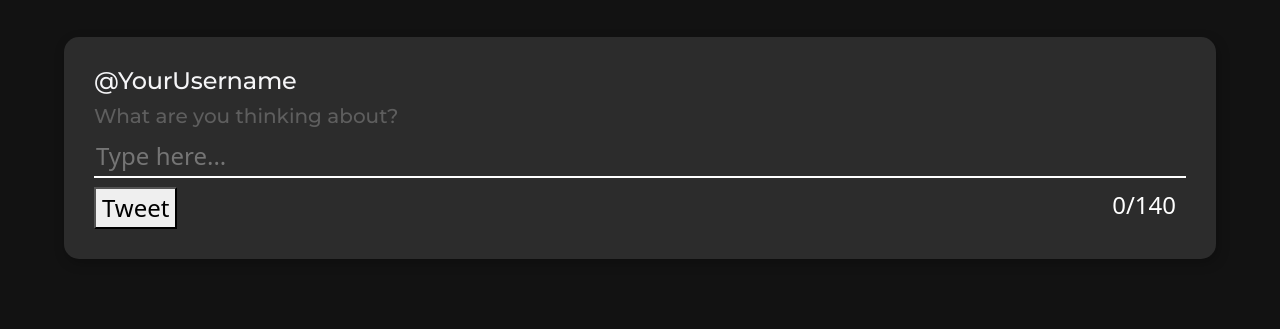
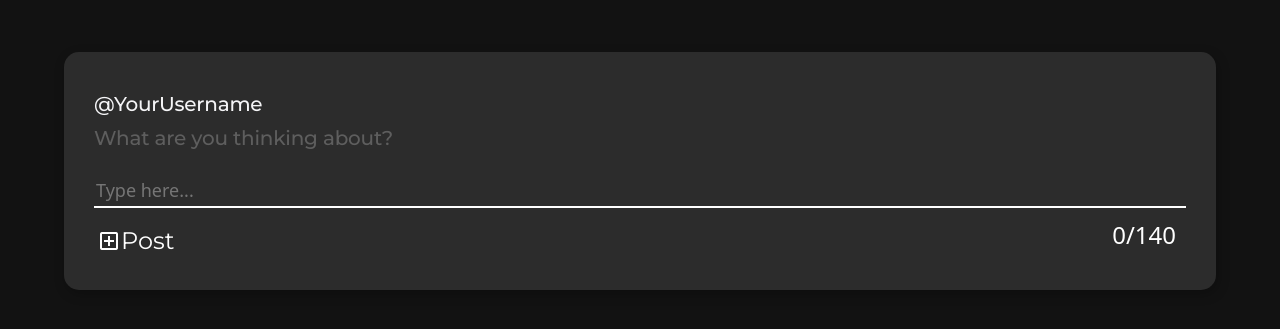
Before and after one commit to animward/tweeter, a website: page public/index.html in a window 1280 px wide. Shown: the part 347-676 px from the top of the page. Drawn offline with nearby package versions, Linux system fonts and the light colour scheme.

Commit message:
added action and method to post form, minor changes to styling

```diff
--- a/public/index.html
+++ b/public/index.html
@@ -21,7 +21,7 @@
 
     <!-- App CSS -->
     <link rel="stylesheet" href="/styles/layout.css" type="text/css" />
-    <link rel="stylesheet" href="/styles/newTweet.css" type="text/css" />
+    <link rel="stylesheet" href="/styles/new-tweet.css" type="text/css" />
 
     <!-- External JS -->
     <script src="https://ajax.googleapis.com/ajax/libs/jquery/3.4.1/jquery.min.js"></script>
@@ -57,7 +57,7 @@
         <img src="/images/profile-circle.png" style="width: 180px;">
     </div>
     <div>
-        <h2>@YourUsername</h2>
+        <h2 class ="bigUsername">@YourUsername</h2>
     </div>
   </header>
 
@@ -66,12 +66,12 @@
     <!-- Page-specific (main) content here -->
     <main class="container" id="tweetContainer">
       <section class="new-tweet">
-        <h2>@YourUsername</h2>
+        <h2 class="littleUsername">@YourUsername</h2>
         <h3>What are you thinking about?</h3>
-        <form>
+        <form id="tweet-form" action="/tweets" method="POST">
           <textarea class="tweetform" id="tweet-text" rows="1" placeholder="Type here..."></textarea>
           <div>
-            <button type="submit">Tweet</button>
+            <button type="submit"><span class="material-symbols-outlined" style="vertical-align: -4px;">add_box</span>Post</button>
             <output name="counter" class="counter" for="tweet-text">0/140</output>
           </div>
         </form>
--- a/public/styles/layout.css
+++ b/public/styles/layout.css
@@ -45,14 +45,15 @@ nav {
  * Additional CSS can be defined below or in other CSS files, as per instructions
  */
 
- h2 {
+ .bigUsername {
   letter-spacing: -0.2px;
   font-family: "Montserrat", sans-serif;
   font-size: 24px;
+  margin-top: 15px;
  }
 
  h3 {
-  letter-spacing: -2%;
+  letter-spacing: -0.2px;
   font-family: "Montserrat", sans-serif;
   font-size: 20px;
   color: #5e5e5e;
--- /dev/null
+++ b/public/styles/new-tweet.css
@@ -0,0 +1,60 @@
+/*newTweet.css*/
+#tweetContainer {
+    width: 90%;
+    margin-top: 55px;
+    padding: 30px;
+    border-radius: 15px;
+    box-shadow: 2px 4px 12px 0 rgba(0, 0, 0, 0.25);
+}
+
+.tweet-text {
+    border: none;
+    color: #fff;
+
+}
+
+.tweetform {
+    border: none;
+    width: 100%;
+    overflow-y: hidden;
+    background-color: transparent;
+    border-bottom: 2px solid #fff;
+    outline: none;
+    resize: none;
+    color: #fff;
+}
+
+.counter {
+    color: #fff;
+    float: right;
+    margin-right: 10px;
+}
+
+.new-tweet textarea {
+    font-size: 18px;
+}
+
+.new-tweet h2 {
+    margin-bottom: 10px;
+}
+
+.new-tweet h3 {
+    margin-bottom: 25px;
+}
+
+.new-tweet button {
+    font-family: "Montserrat", sans-serif;
+    background-color: transparent;
+    border: transparent;
+    border-radius: 18px;
+    padding: 1px 3px 1px 3px;
+    color: #fff;
+    margin-top: 5px;
+}
+
+.littleUsername {
+    letter-spacing: -0.2px;
+    font-family: "Montserrat", sans-serif;
+    font-size: 20px;
+    margin-top: 10px;
+   }
--- a/public/styles/newTweet.css
+++ /dev/null
@@ -1,30 +0,0 @@
-#tweetContainer {
-    width: 90%;
-    margin-top: 55px;
-    padding: 30px;
-    border-radius: 15px;
-    box-shadow: 2px 4px 12px 0 rgba(0, 0, 0, 0.25);
-}
-
-.tweet-text {
-    border: none;
-    color: #fff;
-
-}
-
-.tweetform {
-    border: none;
-    width: 100%;
-    overflow-y: hidden;
-    background-color: transparent;
-    border-bottom: 2px solid #fff;
-    outline: none;
-    resize: none;
-    color: #fff;
-}
-
-.counter {
-    color: #fff;
-    float: right;
-    margin-right: 10px;
-}
```
